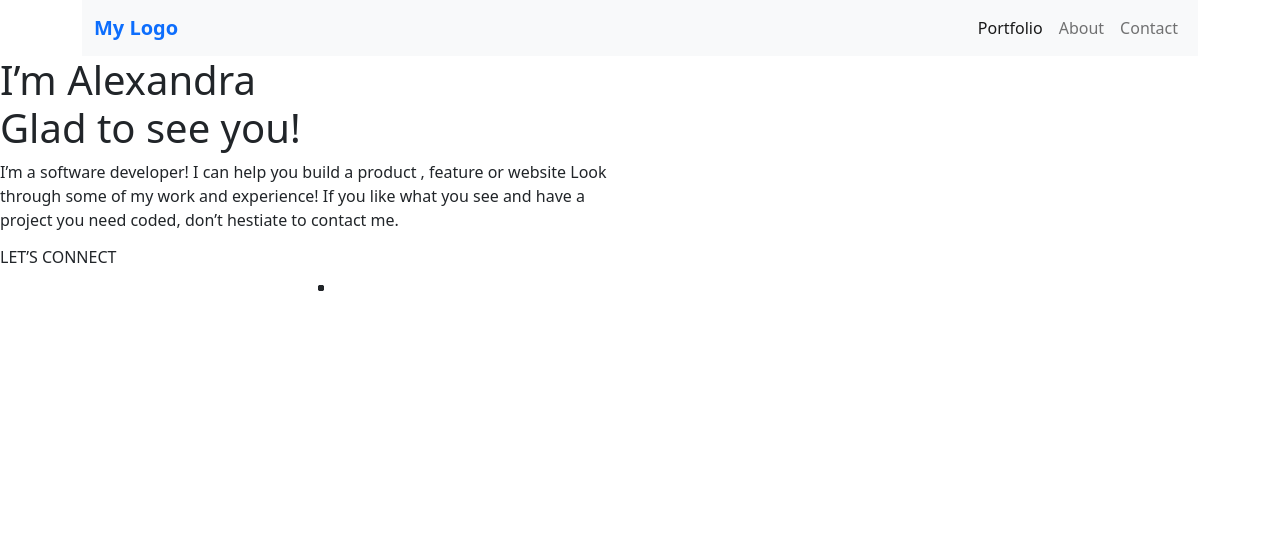
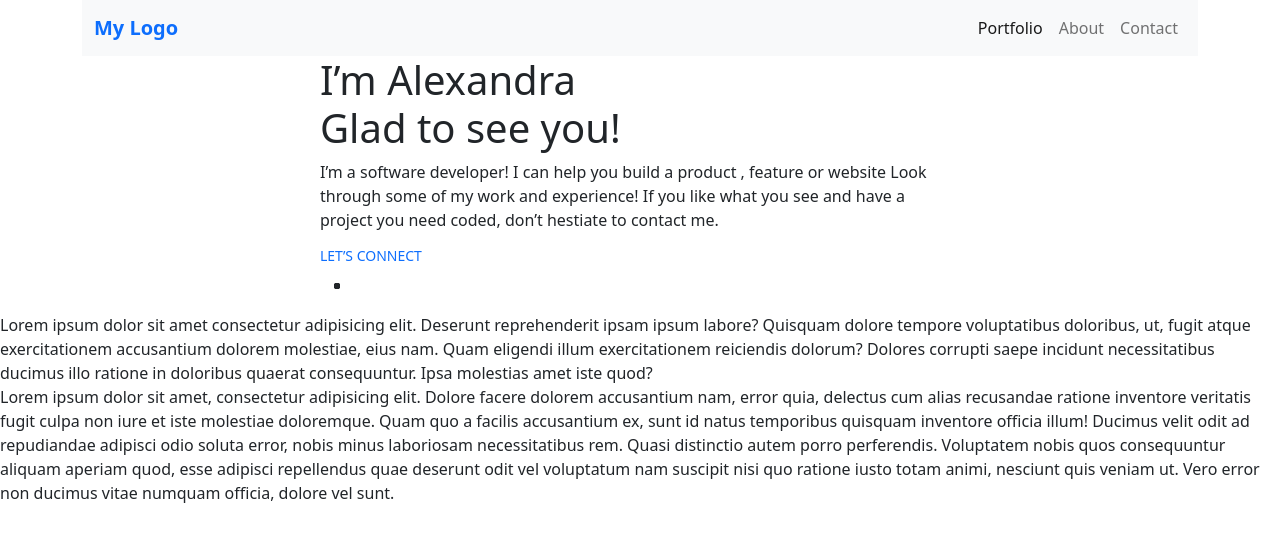
Before and after one commit to omarbabou/try-bootstrap, a website: page index.html in a window 1280 px wide. Drawn offline with nearby package versions, Linux system fonts and the light colour scheme.

Commit message:
working with scroppy

```diff
--- a/index.html
+++ b/index.html
@@ -9,6 +9,7 @@
 <!-- JavaScript Bundle with Popper -->
 <script src="https://cdn.jsdelivr.net/npm/bootstrap@5.2.0-beta1/dist/js/bootstrap.bundle.min.js" integrity="sha384-pprn3073KE6tl6bjs2QrFaJGz5/SUsLqktiwsUTF55Jfv3qYSDhgCecCxMW52nD2" crossorigin="anonymous"></script>
 <link rel="stylesheet" href="style.css">
+<script src="https://platform.linkedin.com/badges/js/profile.js" async defer type="text/javascript"></script>
     <title>Try Bootstrap</title>
 </head>
 <body>
@@ -25,10 +26,10 @@
                 <a class="nav-link active" aria-current="page" href="#">Portfolio</a>
               </li>
               <li class="nav-item">
-                <a class="nav-link" href="#">About</a>
+                <a class="nav-link" href="#about">About</a>
               </li>
               <li class="nav-item">
-                <a class="nav-link" href="#">Contact</a>
+                <a class="nav-link" href="#contact">Contact</a>
               </li>
             </ul>
 
@@ -37,14 +38,15 @@
       </nav>
     </div>
     <!-- headlines here -->
-    <div class="w-50 d-flex  flex-column justify-content-center border-2-solid-red">
-    <div class"mb-2">
+  <section class="d-flex flex-column justify-content-center align-items-center mt-lg-75 ">
+    <div class="w-50 d-flex  flex-column justify-content-center ">
+      <div class"">
         <h1 class="d-flex  flex-column justify-content-center">I’m Alexandra
           <span>Glad to see you!</span></h1>
-        <p>I’m a software developer! I can help you build a product , feature or website Look through some of my work and experience! If you like what you see and have a project you need coded, don’t hestiate to contact me.</p>
-        <h2 class="h6">LET’S CONNECT</h2>
+          <p class="w-lg-50 w-sm-100">I’m a software developer! I can help you build a product , feature or website Look through some of my work and experience! If you like what you see and have a project you need coded, don’t hestiate to contact me.</p>
+          <h2 class="small text-primary">LET’S CONNECT</h2>
       </div>
-      <ul class="d-flex  flex-row justify-content-center border-0 gap-0">
+        <ul class="d-lg-flex ">
           <li><a href="#"><img src="" alt=""></a></li>
           <li><a href="#"><img src="" alt=""></a></li>
           <li><a href="#"><img src="" alt=""></a></li>
@@ -52,5 +54,13 @@
           <li><a href="#"><img src="" alt=""></a></li>
         </ul>
       </div>
+    </div>
+  </section>
+  <section id="about">
+  Lorem ipsum dolor sit amet consectetur adipisicing elit. Deserunt reprehenderit ipsam ipsum labore? Quisquam dolore tempore voluptatibus doloribus, ut, fugit atque exercitationem accusantium dolorem molestiae, eius nam. Quam eligendi illum exercitationem reiciendis dolorum? Dolores corrupti saepe incidunt necessitatibus ducimus illo ratione in doloribus quaerat consequuntur. Ipsa molestias amet iste quod?
+  </section>
+  <section id="contact">
+    Lorem ipsum dolor sit amet, consectetur adipisicing elit. Dolore facere dolorem accusantium nam, error quia, delectus cum alias recusandae ratione inventore veritatis fugit culpa non iure et iste molestiae doloremque. Quam quo a facilis accusantium ex, sunt id natus temporibus quisquam inventore officia illum! Ducimus velit odit ad repudiandae adipisci odio soluta error, nobis minus laboriosam necessitatibus rem. Quasi distinctio autem porro perferendis. Voluptatem nobis quos consequuntur aliquam aperiam quod, esse adipisci repellendus quae deserunt odit vel voluptatum nam suscipit nisi quo ratione iusto totam animi, nesciunt quis veniam ut. Vero error non ducimus vitae numquam officia, dolore vel sunt.
+  </section>
 </body>
 </html>
```
Lines whose indentation alone changed are shown as unchanged.
